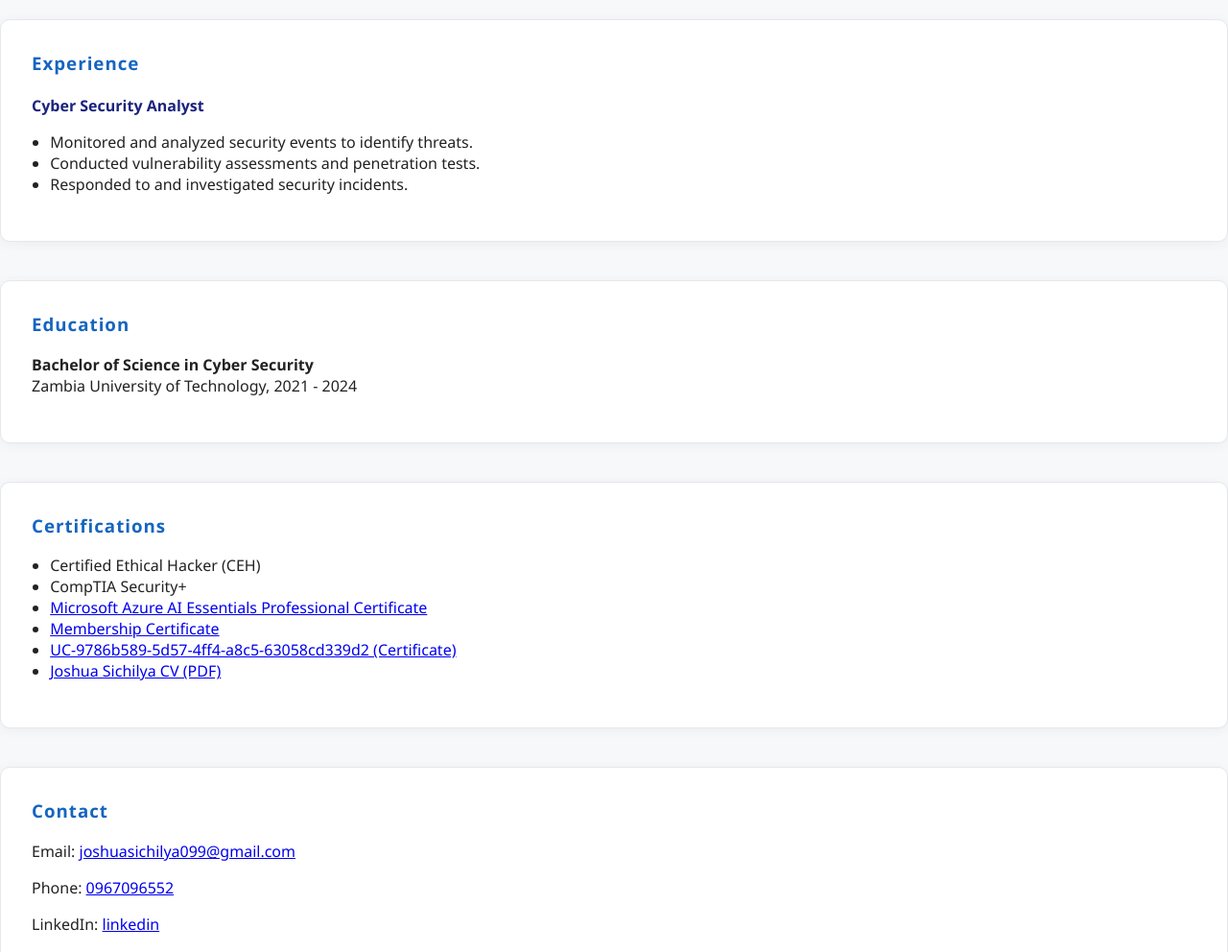
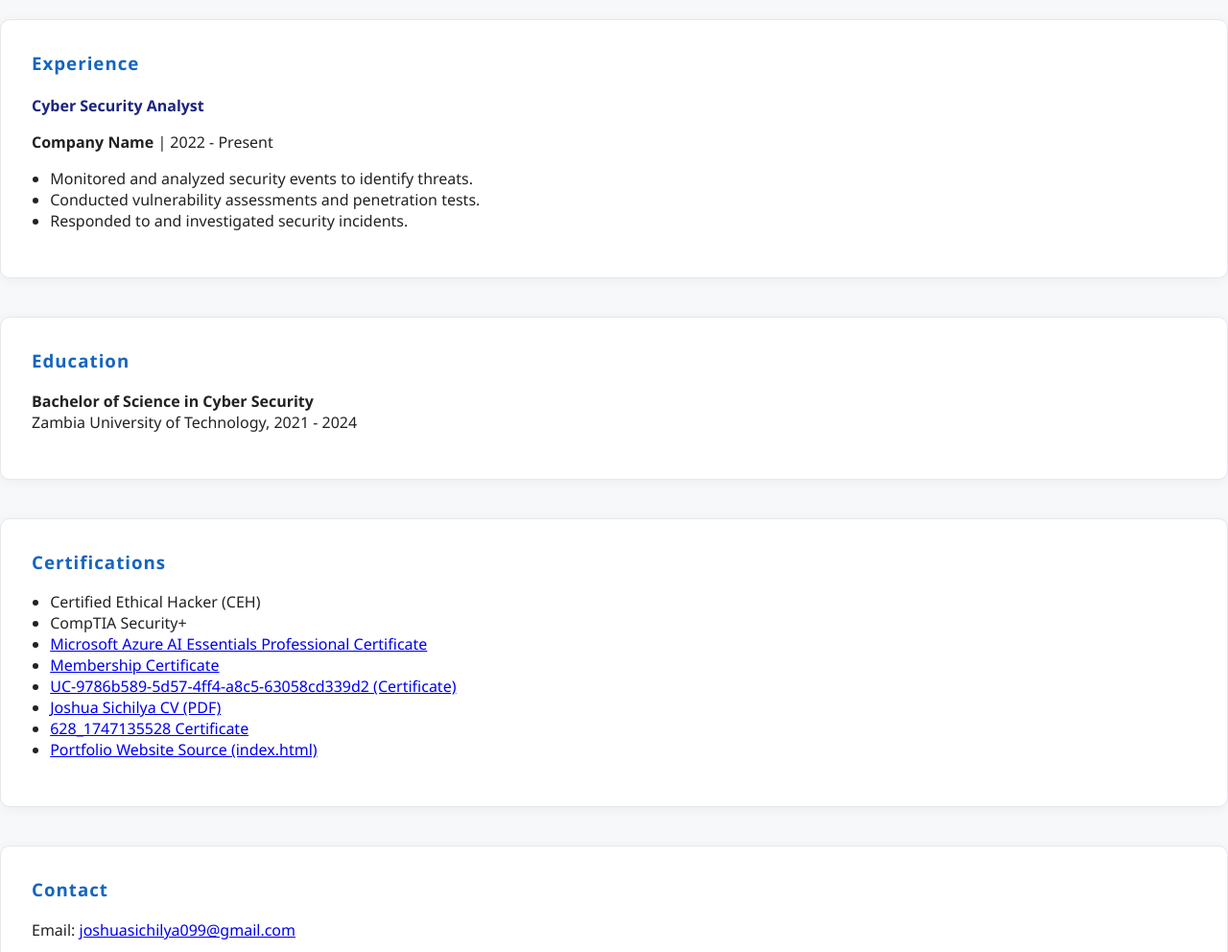
Before and after one commit to Euphemia1/Joshua, a plain HTML site: page index.html in a window 1280 px wide. Shown: the part 700-1692 px from the top of the page at 96% size. Drawn offline with Linux system fonts and the light colour scheme.

Commit message:
add chnages to code

```diff
--- a/index.html
+++ b/index.html
@@ -41,7 +41,7 @@
             <h3>Experience</h3>
             <div class="job">
                 <h4>Cyber Security Analyst</h4>
-                <!-- <p><strong>Company Name</strong> | 2022 - Present</p> -->
+                <p><strong>Company Name</strong> | 2022 - Present</p>
                 <ul>
                     <li>Monitored and analyzed security events to identify threats.</li>
                     <li>Conducted vulnerability assessments and penetration tests.</li>
@@ -70,6 +70,12 @@
                 <li>
                     <a href="JOSHUA%20SICHILYA%20CV%202.pdf" target="_blank">Joshua Sichilya CV (PDF)</a>
                 </li>
+                <li>
+                    <a href="628_1747135528_certificate%20copy.pdf" target="_blank">628_1747135528 Certificate</a>
+                </li>
+                <li>
+                    <a href="index.html" target="_blank">Portfolio Website Source (index.html)</a>
+                </li>
             </ul>
         </section>
         <section id="contact" class="section">
```
